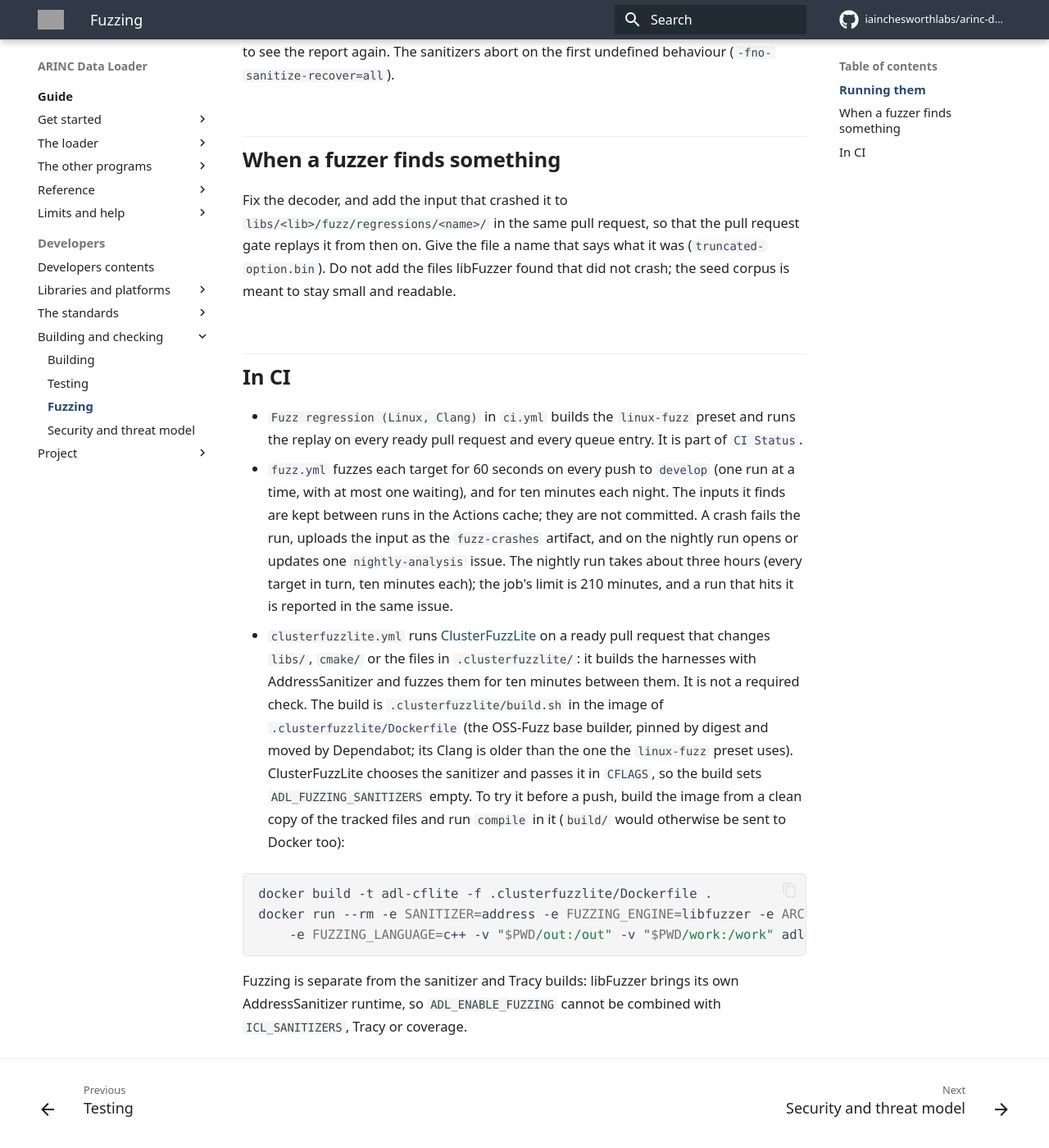
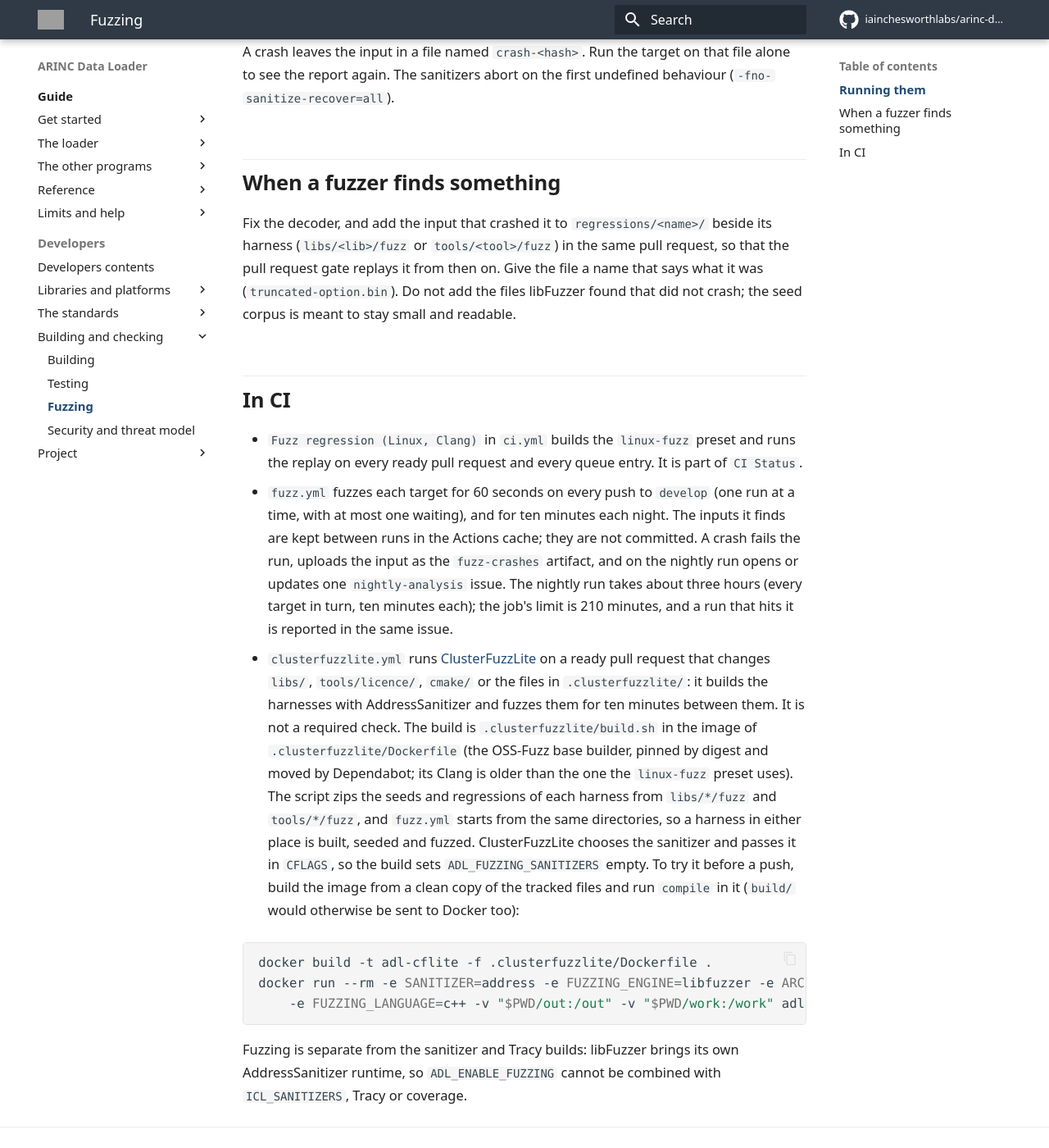
Before and after one commit to iainchesworthlabs/arinc-data-loader, an MkDocs documentation site: the page built from docs/fuzzing.md, in a window 1280 px wide and 1400 px high, scrolled down 1816 px. Shown: the whole window at 82% size. Built offline with MkDocs 1.6.1 and Material for MkDocs 9.7.7, drawn with Linux system fonts in a browser that asks for light colours; comment, search, counter and statistics services are not loaded; some of the changed text lies outside the part shown; grey boxes are pictures that could not be loaded.

Commit message:
Zip and fuzz the seeds of a harness in tools/*/fuzz too
.clusterfuzzlite/build.sh zipped libs/*/fuzz/corpus/<target> and
libs/*/fuzz/regressions/<target> only, so the owner tool's harness, which
is in tools/licence/fuzz, had no directory to zip and `zip` stopped with
"Nothing to do!", which failed the whole ClusterFuzzLite build. The
script now collects the directories of both places with nullglob, and
builds a harness with no corpus without one. fuzz.yml starts the nightly
and push runs from the same directories, and ClusterFuzzLite also runs
on a change to tools/licence.

The comments and docs/fuzzing.md say that a harness is in libs/<lib>/fuzz
or tools/<tool>/fuzz.

Signed-off-by: Iain Chesworth <iain.chesworth@gmail.com>

```diff
--- a/docs/fuzzing.md
+++ b/docs/fuzzing.md
@@ -16,7 +16,7 @@ which that is not true.
 | `tools/licence/fuzz` | `owner`: what the owner's tool reads that is not a licence file ([the tool](licence-owner-tool.md)): a public key file (what is accepted is what the writer writes, and reads back as the same key), the words of a command line, a UTF-16 command line, a licence number and a key id. The seeds are written by `tools/fuzz/make_seeds.py`, as they have no golden data. |
 | `libs/licence/fuzz` | `licence`: the signed envelope, the strict JSON reader, the licence payload, a revocation list and the dates, all from one input. What a reader accepts is written back and read again, and has to come out the same. The seeds are licence files and payloads signed with the published test key. |
 
-Each target has a directory of **seed inputs** (`corpus/<name>/`), written by
+A harness is in `libs/<lib>/fuzz` or, for a program of the repository's tools, in `tools/<tool>/fuzz`. Each target has a directory of **seed inputs** (`corpus/<name>/`), written by
 `python3 tools/fuzz/make_seeds.py` from the golden data of the tests (`tests/golden`), and a directory of
 **regressions** (`regressions/<name>/`): inputs that once crashed it.
 
@@ -45,7 +45,7 @@ the report again. The sanitizers abort on the first undefined behaviour (`-fno-s
 
 ## When a fuzzer finds something
 
-Fix the decoder, and add the input that crashed it to `libs/<lib>/fuzz/regressions/<name>/` in the same
+Fix the decoder, and add the input that crashed it to `regressions/<name>/` beside its harness (`libs/<lib>/fuzz` or `tools/<tool>/fuzz`) in the same
 pull request, so that the pull request gate replays it from then on. Give the file a name that says what
 it was (`truncated-option.bin`). Do not add the files libFuzzer found that did not crash; the seed
 corpus is meant to stay small and readable.
@@ -62,10 +62,12 @@ corpus is meant to stay small and readable.
   hits it is reported in the same issue.
 
 - `clusterfuzzlite.yml` runs [ClusterFuzzLite](https://google.github.io/clusterfuzzlite/) on a ready pull
-  request that changes `libs/`, `cmake/` or the files in `.clusterfuzzlite/`: it builds the harnesses with
+  request that changes `libs/`, `tools/licence/`, `cmake/` or the files in `.clusterfuzzlite/`: it builds the harnesses with
   AddressSanitizer and fuzzes them for ten minutes between them. It is not a required check. The build is
   `.clusterfuzzlite/build.sh` in the image of `.clusterfuzzlite/Dockerfile` (the OSS-Fuzz base builder,
-  pinned by digest and moved by Dependabot; its Clang is older than the one the `linux-fuzz` preset uses).
+  pinned by digest and moved by Dependabot; its Clang is older than the one the `linux-fuzz` preset uses). The script
+  zips the seeds and regressions of each harness from `libs/*/fuzz` and `tools/*/fuzz`, and `fuzz.yml` starts from the
+  same directories, so a harness in either place is built, seeded and fuzzed.
   ClusterFuzzLite chooses the sanitizer and passes it in `CFLAGS`, so the build sets
   `ADL_FUZZING_SANITIZERS` empty. To try it before a push, build the image from a clean copy of the
   tracked files and run `compile` in it (`build/` would otherwise be sent to Docker too):
```
Also changed, not shown: other parts of docs/fuzzing.md (+1 -1 lines), 6 other files.
